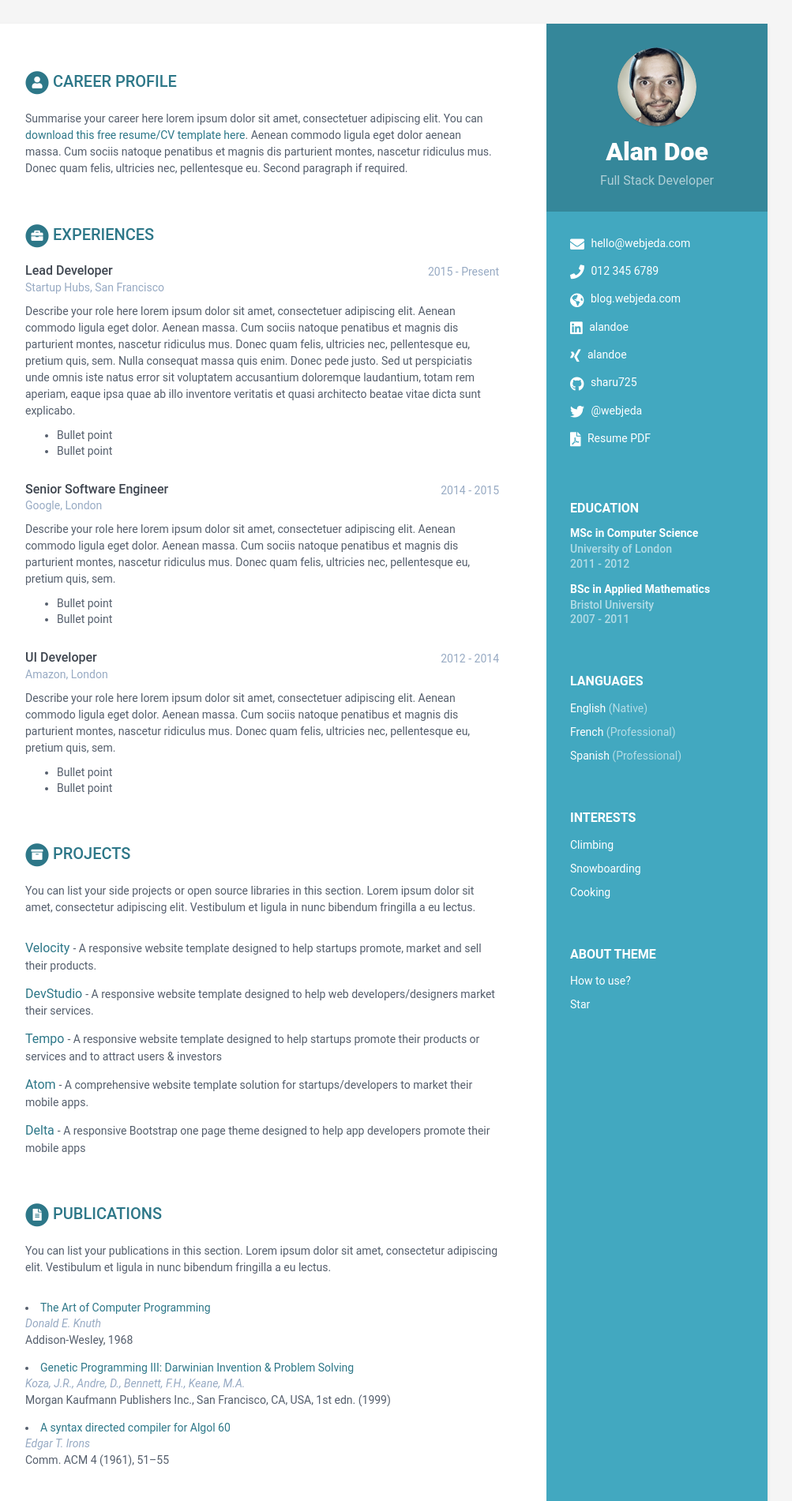
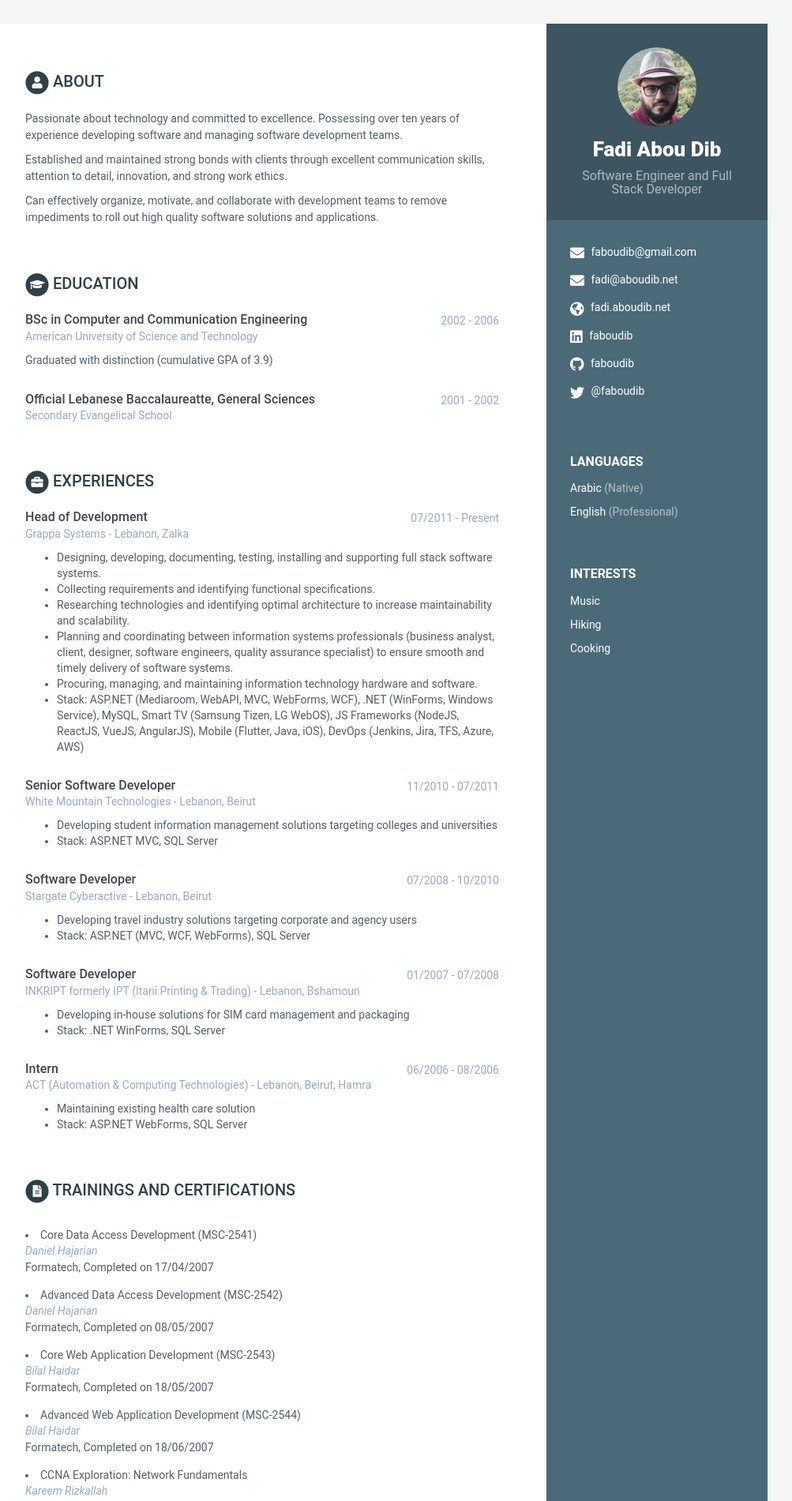
Before and after one commit to faboudib/resume, a Jekyll site: the page built from index.html, in a window 1280 px wide. Shown: the top 1901 px of the page at 79% size, without its empty margins (168-1171 px from the left). Built offline with Jekyll 4.4.1, drawn with Linux system fonts in a browser that asks for light colours; some of the changed text lies outside the part shown.

Commit message:
Updating information and minor design changes

```diff
--- a/_config.yml
+++ b/_config.yml
@@ -1,20 +1,18 @@
 #Update all the sections by editing the data.yml file inside _data folder.
 
 # Site Settings
-title: My Resume
-url: 'http://webjeda.com'
-
-#change it according to your repository name
-# disabling since we are using a custom domain
-#baseurl: '/online-cv'
-
-description: A beautiful Jekyll theme for creating resume
+title: Fadi Abou Dib
+url: 'http://fadi.aboudib.net'
+baseurl: '/resume' #change it according to your repository name
+description: Fadi Abou Dib's Resume
 # Style will be applied only after restarting the build or serve. Just choose one of the options.
-theme_skin: blue # blue turquoise green berry orange ceramic
+theme_skin: ceramic # blue turquoise green berry orange ceramic
 chrome_mobile_color: #use hex colors (ex:#1976d2) or leave empty if you don't want a color for chrome mobile searchbar
 
 # Tracker
 analytics: UA-83979019-1
+
+
 
 # Sass/SCSS
 sass:
--- a/_data/data.yml
+++ b/_data/data.yml
@@ -3,190 +3,164 @@
 #
 
 sidebar:
-    about: True # set to False or comment line if you want to remove the "how to use?" in the sidebar
-    education: True # set to False if you want education in main section instead of in sidebar
+    about: False # set to False or comment line if you want to remove the "how to use?" in the sidebar
+    education: False # set to False if you want education in main section instead of in sidebar
 
     # Profile information
-    name: Alan Doe
-    tagline: Full Stack Developer
+    name: Fadi Abou Dib
+    tagline: Software Engineer and Full Stack Developer
     avatar: profile.png  #place a 100x100 picture inside /assets/images/ folder and provide the name of the file below
 
     # Sidebar links
-    email: hello@webjeda.com
-    phone: 012 345 6789
-    website: blog.webjeda.com #do not add http://
-    linkedin: alandoe
-    xing: alandoe
-    github: sharu725
-    telegram: # add your nickname without '@' sign
-    gitlab:
-    bitbucket:
-    twitter: '@webjeda'
+    email: faboudib@gmail.com
+    alternate-email: fadi@aboudib.net
+    website: fadi.aboudib.net #do not add http://
+    linkedin: faboudib
+    github: faboudib
+    twitter: '@faboudib'
     stack-overflow: # Number/Username, e.g. 123456/alandoe
-    codewars:
-    goodreads: # Number-Username, e.g. 123456-alandoe
-    pdf: http://www.africau.edu/images/default/sample.pdf
 
     languages:
-      - idiom: English
+      - idiom: Arabic
         level: Native
 
-      - idiom: French
-        level: Professional
-
-      - idiom: Spanish
+      - idiom: English
         level: Professional
 
     interests:
-      - item: Climbing
+      - item: Music
         link:
 
-      - item: Snowboarding
+      - item: Hiking
         link:
 
       - item: Cooking
         link:
 
 career-profile:
-    title: Career Profile
+    title: About
     summary: |
-      Summarise your career here lorem ipsum dolor sit amet, consectetuer
-      adipiscing elit. You can [download this free resume/CV template here]().
-      Aenean commodo ligula eget dolor aenean massa. Cum sociis natoque
-      penatibus et magnis dis parturient montes, nascetur ridiculus mus.
-      Donec quam felis, ultricies nec, pellentesque eu.
-      Second paragraph if required.
+        Passionate about technology and committed to excellence. Possessing over ten years of experience developing software and managing software development teams.
+
+        Established and maintained strong bonds with clients through excellent communication skills, attention to detail, innovation, and strong work ethics.
+
+        Can effectively organize, motivate, and collaborate with development teams to remove impediments to roll out high quality software solutions and applications.
+
 education:
-    - degree: MSc in Computer Science
-      university: University of London
-      time: 2011 - 2012
+
+    - degree: BSc in Computer and Communication Engineering
+      university: American University of Science and Technology
+      time: 2002 - 2006
       details: |
-        Describe your study here lorem ipsum dolor sit amet, consectetuer
-        adipiscing elit. Aenean commodo ligula eget dolor. Aenean massa. Cum
-        sociis natoque penatibus et magnis dis parturient montes, nascetur
-        ridiculus mus. Donec quam felis, ultricies nec, pellentesque eu,
-        pretium quis, sem.
-          - Bullet point
-          - Bullet point
-    - degree: BSc in Applied Mathematics
-      university: Bristol University
-      time: 2007 - 2011
+        Graduated with distinction (cumulative GPA of 3.9)
+
+    - degree: Official Lebanese Baccalaureatte, General Sciences
+      university: Secondary Evangelical School
+      time: 2001 - 2002
       details: |
-        Describe your study here lorem ipsum dolor sit amet, consectetuer
-        adipiscing elit. Aenean commodo ligula eget dolor. Aenean massa. Cum
-        sociis natoque penatibus et magnis dis parturient montes, nascetur
-        ridiculus mus. Donec quam felis, ultricies nec, pellentesque eu,
-        pretium quis, sem.
-          - Bullet point
-          - Bullet point
+
 experiences:
-    - role: Lead Developer
-      time: 2015 - Present
-      company: Startup Hubs, San Francisco
+
+    - role: Head of Development
+      time: 07/2011 - Present
+      company: Grappa Systems - Lebanon, Zalka
       details: |
-        Describe your role here lorem ipsum dolor sit amet, consectetuer
-        adipiscing elit. Aenean commodo ligula eget dolor. Aenean massa.
-        Cum sociis natoque penatibus et magnis dis parturient montes,
-        nascetur ridiculus mus. Donec quam felis, ultricies nec,
-        pellentesque eu, pretium quis, sem. Nulla consequat massa quis
-        enim. Donec pede justo. Sed ut perspiciatis unde omnis iste natus
-        error sit voluptatem accusantium doloremque laudantium, totam rem
-        aperiam, eaque ipsa quae ab illo inventore veritatis et quasi
-        architecto beatae vitae dicta sunt explicabo.
-          - Bullet point
-          - Bullet point
-    - role: Senior Software Engineer
-      time: 2014 - 2015
-      company: Google, London
+        - Designing, developing, documenting, testing, installing and supporting full stack software systems.
+        - Collecting requirements and identifying functional specifications.
+        - Researching technologies and identifying optimal architecture to increase maintainability and scalability.
+        - Planning and coordinating between information systems professionals (business analyst, client, designer, software engineers, quality assurance specialist) to ensure smooth and timely delivery of software systems.
+        - Procuring, managing, and maintaining information technology hardware and software.
+        - Stack: ASP.NET (Mediaroom, WebAPI, MVC, WebForms, WCF), .NET (WinForms, Windows Service), MySQL, Smart TV (Samsung Tizen, LG WebOS), JS Frameworks (NodeJS, ReactJS, VueJS, AngularJS), Mobile (Flutter, Java, iOS), DevOps (Jenkins, Jira, TFS, Azure, AWS)
+
+    - role: Senior Software Developer
+      time: 11/2010 - 07/2011
+      company: White Mountain Technologies - Lebanon, Beirut
       details: |
-        Describe your role here lorem ipsum dolor sit amet, consectetuer
-        adipiscing elit. Aenean commodo ligula eget dolor. Aenean massa.
-        Cum sociis natoque penatibus et magnis dis parturient montes,
-        nascetur ridiculus mus. Donec quam felis, ultricies nec,
-        pellentesque eu, pretium quis, sem.
-          - Bullet point
-          - Bullet point
-    - role: UI Developer
-      time: 2012 - 2014
-      company: Amazon, London
+        - Developing student information management solutions targeting colleges and universities
+        - Stack: ASP.NET MVC, SQL Server
+
+    - role: Software Developer
+      time: 07/2008 - 10/2010
+      company: Stargate Cyberactive - Lebanon, Beirut
       details: |
-        Describe your role here lorem ipsum dolor sit amet, consectetuer
-        adipiscing elit. Aenean commodo ligula eget dolor. Aenean massa.
-        Cum sociis natoque penatibus et magnis dis parturient montes,
-        nascetur ridiculus mus. Donec quam felis, ultricies nec,
-        pellentesque eu, pretium quis, sem.
-          - Bullet point
-          - Bullet point
-projects:
-    title: Projects
-    intro: >
-      You can list your side projects or open source libraries in this
-      section. Lorem ipsum dolor sit amet, consectetur adipiscing elit.
-      Vestibulum et ligula in nunc bibendum fringilla a eu lectus.
-    assignments:
-      - title: Velocity
-        link: "#hook"
-        tagline: "A responsive website template designed to help startups promote, market and sell their products."
+        - Developing travel industry solutions targeting corporate and agency users
+        - Stack: ASP.NET (MVC, WCF, WebForms), SQL Server
 
-      - title: DevStudio
-        link: "#"
-        tagline: "A responsive website template designed to help web developers/designers market their services."
+    - role: Software Developer
+      time: 01/2007 - 07/2008
+      company: INKRIPT formerly IPT (Itani Printing & Trading) - Lebanon, Bshamoun
+      details: |
+        - Developing in-house solutions for SIM card management and packaging
+        - Stack: .NET WinForms, SQL Server
 
-      - title: Tempo
-        link: "#"
-        tagline: "A responsive website template designed to help startups promote their products or services and to attract users &amp; investors"
+    - role: Intern
+      time: 06/2006 - 08/2006
+      company: ACT (Automation & Computing Technologies) - Lebanon, Beirut, Hamra
+      details: |
+        - Maintaining existing health care solution
+        - Stack: ASP.NET WebForms, SQL Server
 
-      - title: Atom
-        link: "#"
-        tagline: "A comprehensive website template solution for startups/developers to market their mobile apps."
+trainings:
+    title: Trainings and Certifications
+    intro: |
+    courses:
+      - title: "Core Data Access Development (MSC-2541)"
+        teachers: Daniel Hajarian
+        institute: Formatech, Completed on  17/04/2007
 
-      - title: Delta
-        link: "#"
-        tagline: "A responsive Bootstrap one page theme designed to help app developers promote their mobile apps"
+      - title: "Advanced Data Access Development (MSC-2542)"
+        teachers: Daniel Hajarian
+        institute: Formatech, Completed on 08/05/2007
 
-publications:
-    title: Publications
-    intro: |
-      You can list your publications in this section. Lorem ipsum dolor sit
-      amet, consectetur adipiscing elit. Vestibulum et ligula in nunc
-      bibendum fringilla a eu lectus.
-    papers:
-      - title: The Art of Computer Programming
-        link: "#"
-        authors: Donald E. Knuth
-        conference: Addison-Wesley, 1968
+      - title: "Core Web Application Development (MSC-2543)"
+        teachers: Bilal Haidar
+        institute: Formatech, Completed on 18/05/2007
 
-      - title: "Genetic Programming III: Darwinian Invention &amp; Problem Solving"
-        link: "#"
-        authors: Koza, J.R., Andre, D., Bennett, F.H., Keane, M.A.
-        conference: "Morgan Kaufmann Publishers Inc., San Francisco, CA, USA, 1st edn. (1999)"
+      - title: "Advanced Web Application Development (MSC-2544)"
+        teachers: Bilal Haidar
+        institute: Formatech, Completed on 18/06/2007
 
-      - title: A syntax directed compiler for Algol 60
-        link: "#"
-        authors: Edgar T. Irons
-        conference: "Comm. ACM 4 (1961), 51–55"
+      - title: "CCNA Exploration: Network Fundamentals"
+        teachers: Kareem Rizkallah
+        institute: " Arab Open University, Completed on 2011-02-18"
+
+      - title: "CCNA Exploration: Routing Protocols and Concepts"
+        teachers: Kareem Rizkallah
+        institute: " Arab Open University, Completed on 2011-08-12"
+
+      - title: "CCNA Exploration: LAN Switching and Wireless"
+        teachers: Kareem Rizkallah
+        institute: " Arab Open University, Completed on 2011-10-15"
+
+      - title: "CCNA Exploration: Accessing the WAN"
+        teachers: Kareem Rizkallah
+        institute: " Arab Open University, Completed on 2012-02-24"
+
+      - title: "Certified Ethical Hacking (CEH)"
+        teachers: Cesar Abi Saad
+        institute: "Formatech, Completed on 13/09/2010"
 
 skills:
-    title: Skills &amp; Proficiency
+    title: Skills
 
-    toolset:
-      - name: Python & Django
-        level: 98%
+    categories:
+      - name: Core
+        details: Microsoft Office, Paint.NET, Draw.io, UML, Teams, Slack, SharePoint, Linux
 
-      - name: Javascript & jQuery
-        level: 98%
+      - name: DevOps
+        details: Jira, TFS, Jenkins, Docker, AWS, Azure, Azure DevOps, Bitbucket, Gitlab
 
-      - name: Angular
-        level: 98%
+      - name: Development Languages
+        details: C#, JAVA, JavaScript, Dart, Powershell, Groovy, XPath, XSLT, Web (HTML, CSS, SCSS, Javascript)
 
-      - name: HTML5 & CSS
-        level: 95%
+      - name: Development Frameworks
+        details: ASP.NET (Mediaroom, WebAPI, MVC, WebForms, WCF), Mobile (Flutter, Native Android), JS Frameworks (NodeJS, ReactJS, VueJS, AngularJS, jQuery), Smart TV (Samsung Tizen, LG WebOS)
 
-      - name: Ruby on Rails
-        level: 85%
+      - name: Database
+        details: MySQL, SQL Server, MongoDB, SQLite
 
-      - name: Sketch & Photoshop
-        level: 60%
+      - name: Miscellaneous
+        details: Test Driven Design, Behavior Driven Design, Selenium, XRay
 
 footer: >
-    Designed with <i class="fas fa-heart"></i> by <a href="http://themes.3rdwavemedia.com" target="_blank" rel="nofollow">Xiaoying Riley</a>
+    <a href="http://fadi.aboudib.net" target="_blank" rel="nofollow">Fadi Abou Dib</a>
--- a/_includes/contact.html
+++ b/_includes/contact.html
@@ -4,6 +4,12 @@
     {% if sidebar.email %}
     <li class="email"><i class="fas fa-envelope"></i>
       <a href="mailto:{{ sidebar.email }}">{{ sidebar.email }}</a>
+    </li>
+    {% endif %}
+
+    {% if sidebar.alternate-email %}
+    <li class="email"><i class="fas fa-envelope"></i>
+      <a href="mailto:{{ sidebar.alternate-email }}">{{ sidebar.alternate-email }}</a>
     </li>
     {% endif %}
 
@@ -28,12 +34,6 @@
     {% if sidebar.linkedin %}
     <li class="linkedin"><i class="fab fa-linkedin"></i>
       <a href="https://linkedin.com/in/{{ sidebar.linkedin }}" target="_blank">{{ sidebar.linkedin }}</a>
-    </li>
-    {% endif %}
-
-    {% if sidebar.xing %}
-    <li class="xing"><i class="fab fa-xing"></i>
-      <a href="https://www.xing.com/profile/{{ sidebar.xing }}" target="_blank">{{ sidebar.xing }}</a>
     </li>
     {% endif %}
 
@@ -79,11 +79,5 @@
     </li>
     {% endif %}
 
-    {% if sidebar.pdf %}
-    <li class="pdf"><i class="fas fa-file-pdf"></i>
-      <a href="{{ sidebar.pdf }}" target="_blank">Resume PDF</a>
-    </li>
-    {% endif %}
-
   </ul>
 </div><!--//contact-container-->
--- a/_includes/skills.html
+++ b/_includes/skills.html
@@ -11,6 +11,18 @@
   </h2>
 
   <div class="skillset">
+
+    {% for skill in skills.categories %}
+    <div class="item">
+
+      <h3 class="skill-title">{{ skill.name }}</h3>
+
+      <div class="skill-details">
+        {{ skill.details }}
+      </div><!--//level-bar-->
+
+    </div><!--//item-->
+    {% endfor %}
 
     {% for skill in skills.toolset %}
     <div class="item">
--- /dev/null
+++ b/_includes/trainings.html
@@ -0,0 +1,32 @@
+{% assign trainings = site.data.data.trainings %}
+{% if trainings %}
+<section class="section trainings-section">
+
+  <h2 class="section-title">
+    <span class="fa-stack fa-xs">
+      <i class="fas fa-circle fa-stack-2x"></i>
+      <i class="fas fa-file-alt fa-stack-1x fa-inverse"></i>
+    </span>
+    {{ trainings.title }}
+  </h2>
+
+  {% if trainings.intro %}
+  <div class="intro">
+    {{ trainings.intro | markdownify }}
+  </div><!--//intro-->
+  {% endif %}
+
+  {% for training in trainings.courses %}
+  <div class="item">
+    {% if training.link %}
+      <li><a href="{{ training.link }}">{{ training.title }}</a></li>
+    {% else %}
+      <li>{{ training.title }}</li>
+    {% endif %}
+    <div class="training-teachers">{{ training.teachers }}</div>
+    <div class="training-institute">{{ training.institute }}</div>
+  </div><!--//item-->
+  {% endfor %}
+
+</section><!--//section-->
+{% endif %}
--- a/_sass/_base.scss
+++ b/_sass/_base.scss
@@ -55,7 +55,7 @@ p {
         color: #fff;
     }
     .name {
-        font-size: 32px;
+        font-size: 26px;
         font-weight: 900;
         margin-top: 0;
         margin-bottom: 10px;
@@ -80,7 +80,7 @@ p {
         box-shadow: 0 1px 1px rgba(0, 0, 0, 0.1);
     }
     .contact-list {
-        .fas, .fab, .far {
+        .fas, .fab {
             margin-right: 5px;
             font-size: 18px;
             vertical-align: middle;
@@ -233,6 +233,26 @@ p {
             margin-bottom: 15px;
         }
     }
+
+    .training-title {
+        font-size: 16px;
+        font-weight: 400;
+        color: $text-color;
+        margin-bottom: 1px;
+    }
+    .training-teachers {
+        font-style: italic;
+        color: $text-grey;
+        margin-bottom: 1px;
+    }
+    .trainings-section {
+        .intro {
+            margin-bottom: 30px;
+        }
+        .item {
+            margin-bottom: 15px;
+        }
+    }
 }
 
 
@@ -240,6 +260,16 @@ p {
     .item {
         margin-bottom: 15px;
         overflow: hidden;
+        .skill-title {
+            font-size: 16px;
+            font-weight: 400;
+            margin-top: 0;
+            margin-bottom: 5px;
+        color: darken($theme-color, 15%);
+        }
+        .skill-details {
+
+        }
     }
     .level-title {
         font-size: 14px;
--- a/index.html
+++ b/index.html
@@ -15,4 +15,6 @@ layout: default
 
 {% include publications.html %}
 
+{% include trainings.html %}
+
 {% include skills.html %}
```
Also changed, not shown: README.md, assets/images/profile.png, assets/images/profile1.png (added), favicon.ico.
